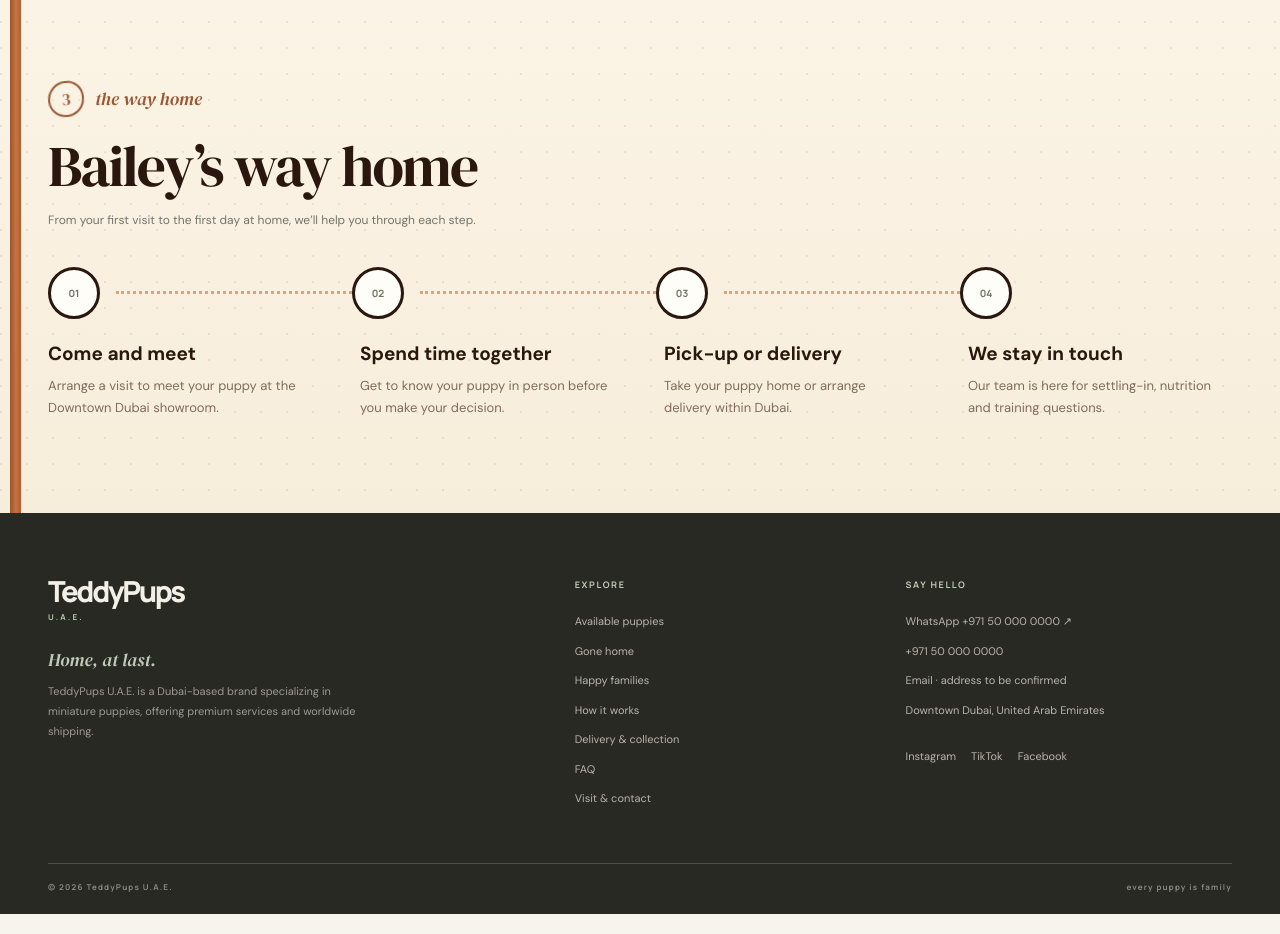
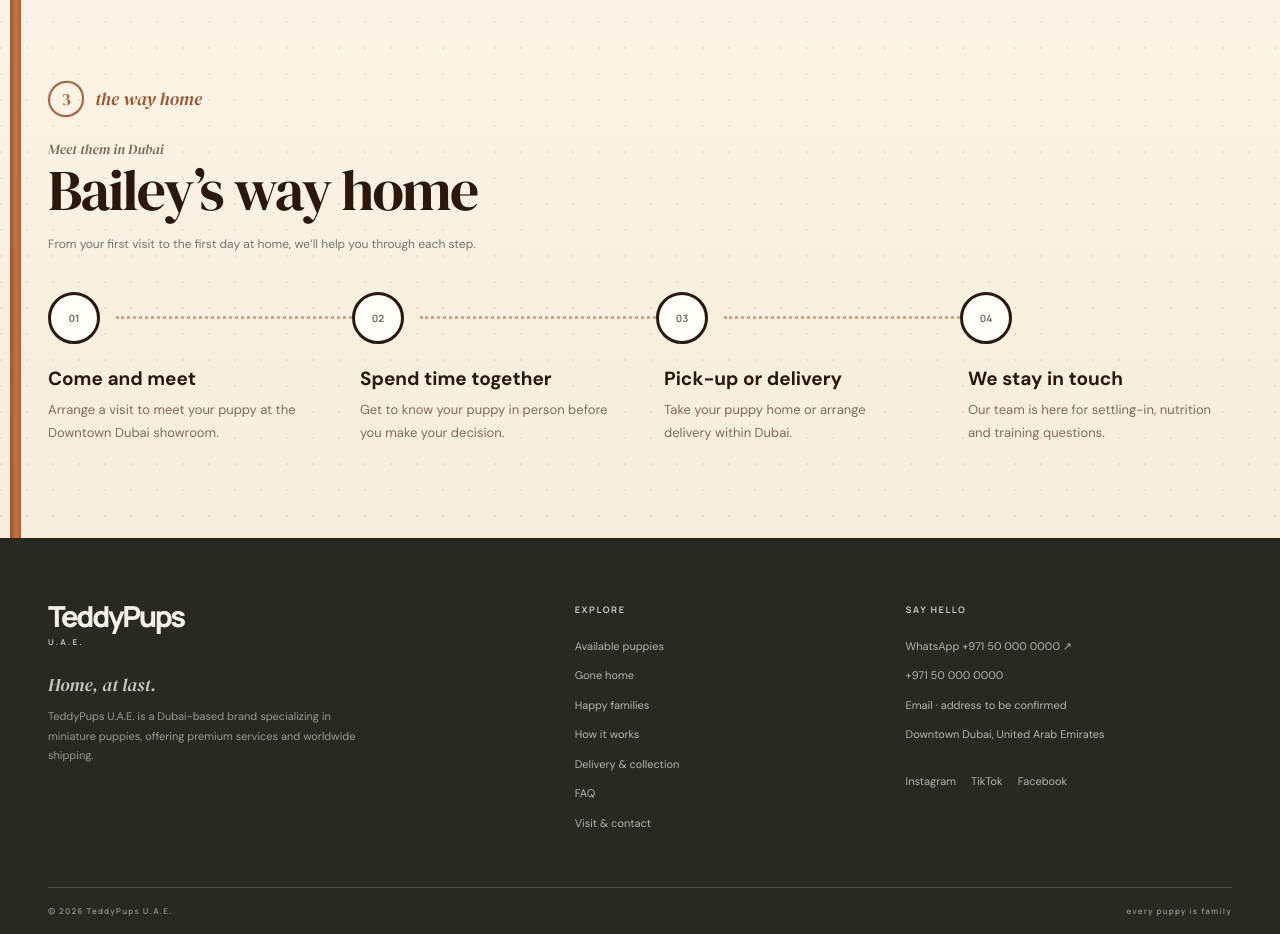
Before and after one commit to dikshaforsure/P-mart, a React (Vite) app in the folder frontend/: page /puppies/bichon-bailey-boy in a window 1280 px wide. Shown: the part 1600-2534 px from the top of the page. Built offline with nearby package versions, Linux system fonts and the light colour scheme.

Commit message:
fix: retain origin context in puppy journey heading

```diff
--- a/frontend/src/pages/PuppyProfilePage.jsx
+++ b/frontend/src/pages/PuppyProfilePage.jsx
@@ -189,6 +189,7 @@ export default function PuppyProfilePage() {
       <section className="puppy-journey-section page-shell tp-profile-journey">
         <ChapterHeading number="3">the way home</ChapterHeading>
         <div className="puppy-journey-heading tp-profile-journey-heading">
+          <p className="tp-profile-journey-eyebrow">{isImported ? 'Imported for you' : 'Meet them in Dubai'}</p>
           <h2>{isImported ? 'Coming home from abroad' : name + '’s way home'}</h2>
           <p>{isImported
             ? 'From your first message to arrival in Dubai, TeddyPups coordinates the import journey and keeps you informed.'
--- a/frontend/src/styles/index.css
+++ b/frontend/src/styles/index.css
@@ -1167,3 +1167,9 @@ img, video { display: block; max-width: 100%; }
   .tp-profile-adjacent-card,
   .tp-profile-storybook .puppy-gallery-thumbnail { transition: none; }
 }
+
+.tp-profile-journey-eyebrow {
+  margin: 0 0 12px;
+  color: #9a5934;
+  font: italic 16px/1.25 var(--serif);
+}
```
